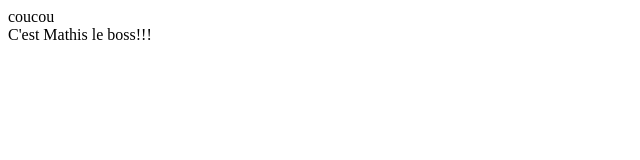
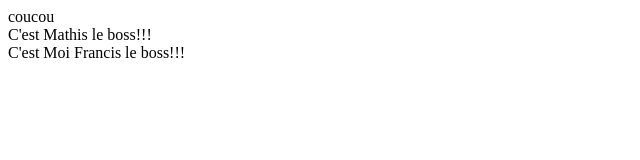
Before and after one commit to amerucci/LiveCodingGitCDA, a plain HTML site: page index.html in a window 1280 px wide. Shown: the whole page, without its empty margins (0-640 px from the left). Drawn offline with Linux system fonts and the light colour scheme.

Commit message:
Update index.html

```diff
--- a/index.html
+++ b/index.html
@@ -8,5 +8,6 @@
 <body>
     <div class="message">coucou</div>
     <div class="informationImportante">C'est Mathis le boss!!!</div>
+    <div class="informationImportante">C'est Moi Francis le boss!!!</div>
 </body>
 </html>
```
